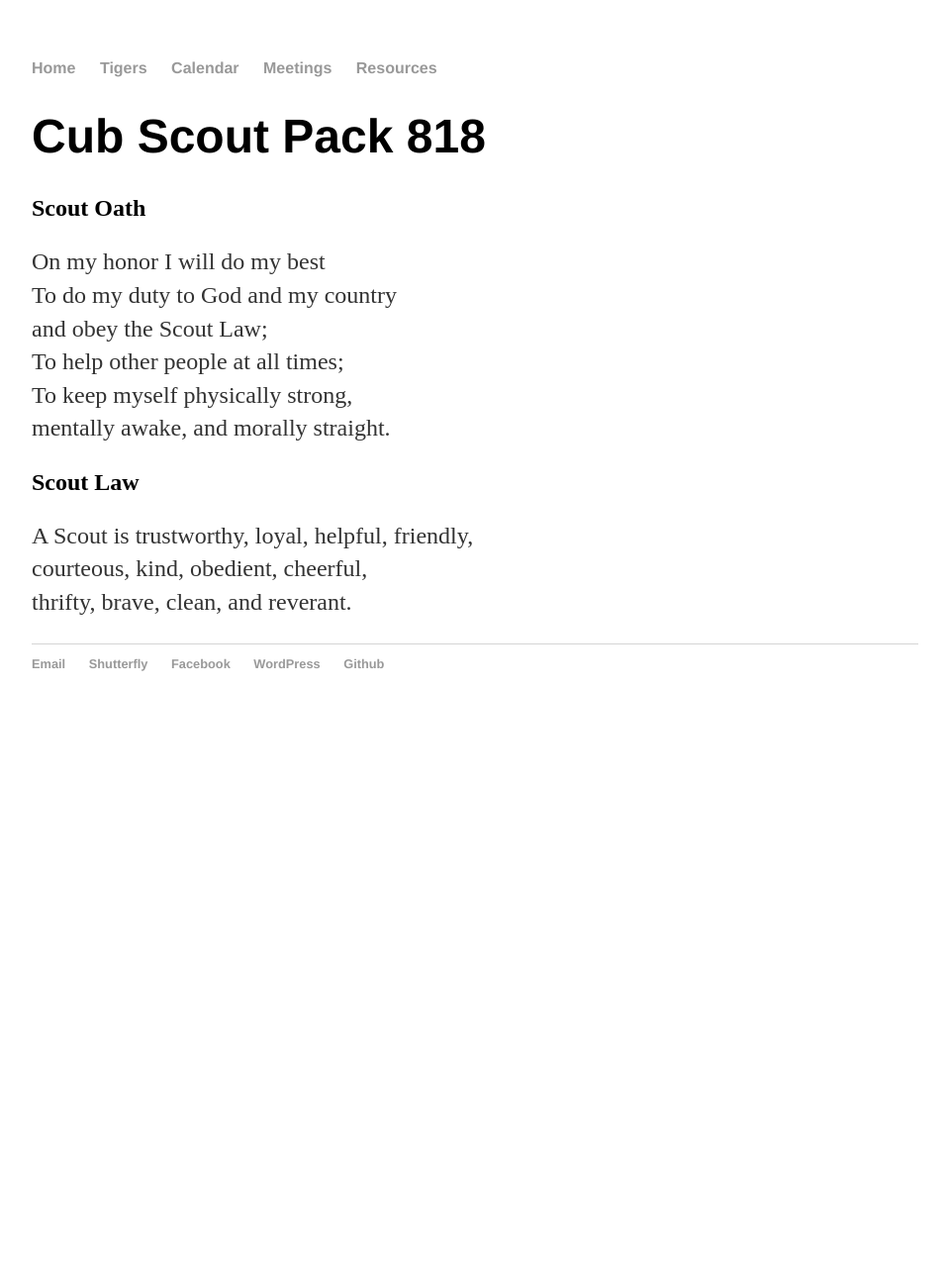
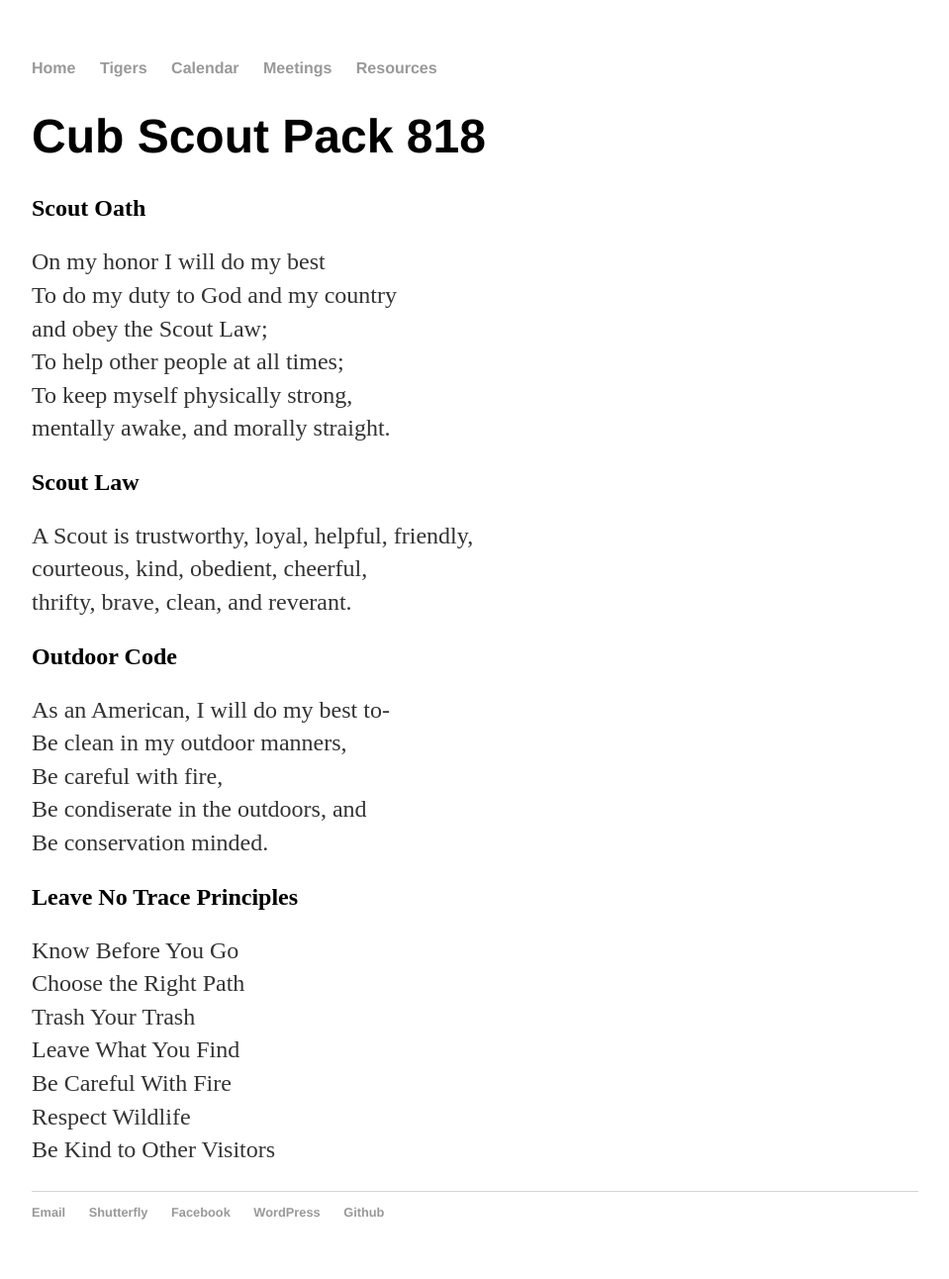
Before and after one commit to clare-pack818/clare-pack818.github.io, a Jekyll site: the page built from index.html, in a window 1280 px wide. Shown: the whole page at 99% size, without its empty margins (160-1119 px from the left). Built offline with Jekyll 4.4.1, drawn with Linux system fonts in a browser that asks for light colours; before the commit the page ends 900 px from its top, so only the background shows below that.

Commit message:
Update index.html

```diff
--- a/index.html
+++ b/index.html
@@ -2,8 +2,8 @@
 layout: default
 title: Pack 818 - Claremont, CA
 ---
-<div class="blurb">
-	<h1>Cub Scout Pack 818</h1>
+<h1>Cub Scout Pack 818</h1>
+<div class="blurb" id="oath">
 	<b><h2>Scout Oath</h2></b>
 	<p>On my honor I will do my best<br>
 		To do my duty to God and my country<br>
@@ -11,8 +11,30 @@ title: Pack 818 - Claremont, CA
 		To help other people at all times;<br>
 		To keep myself physically strong,<br>
 		mentally awake, and morally straight. </p>
+</div><!-- /.blurb -->
+<div class="blurb" id="law">
 	<b><h2>Scout Law</h2></b>
 	<p>A Scout is trustworthy, loyal, helpful, friendly,<br>
 		courteous, kind, obedient, cheerful,<br>
 		thrifty, brave, clean, and reverant.</p>
 </div><!-- /.blurb -->
+<div class="blurb" id="outdoorCode">
+	<b><h2>Outdoor Code</h2></b>
+	<p>As an American, I will do my best to-<br>
+		Be clean in my outdoor manners,<br>
+		Be careful with fire,<br>
+		Be condiserate in the outdoors, and<br>
+		Be conservation minded.
+	</p>
+</div><!-- /.blurb -->
+<div class="blurb" id="leaveNoTrace">
+	<b><h2>Leave No Trace Principles</h2></b>
+	<p>Know Before You Go<br>
+		Choose the Right Path<br>
+		Trash Your Trash<br>
+		Leave What You Find<br>
+		Be Careful With Fire<br>
+		Respect Wildlife<br>
+		Be Kind to Other Visitors
+	</p>
+</div><!-- /.blurb -->
```
